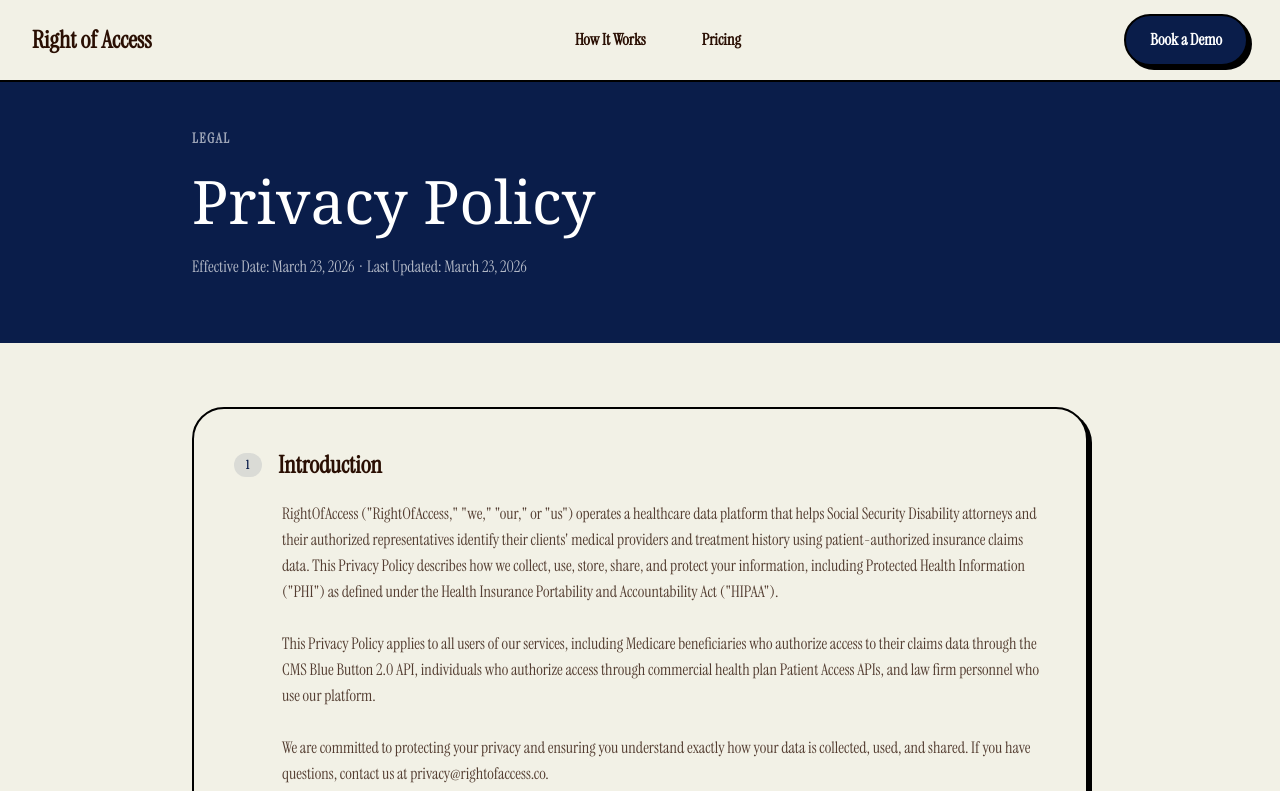
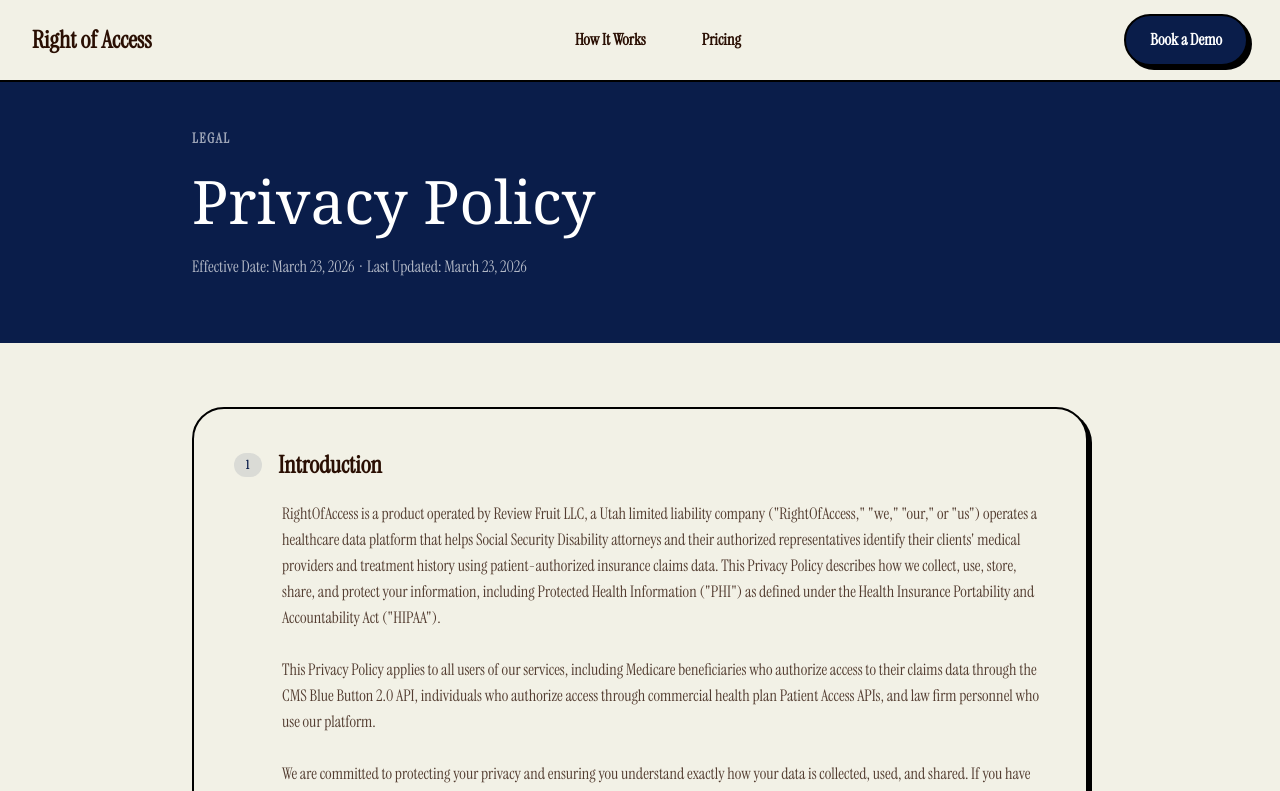
Before and after one commit to mosaxton/v0-right-of-access-marketing-site, a Next.js app: page /privacy in a window 1280 px wide. Shown: the top 791 px of the page. Built offline with nearby package versions, Linux system fonts and the light colour scheme.

Commit message:
docs: add legal entity to privacy policy intro
Update /privacy page to include legal entity info first.

```diff
--- a/app/privacy/page.tsx
+++ b/app/privacy/page.tsx
@@ -11,7 +11,7 @@ const sections = [
   {
     number: "1",
     title: "Introduction",
-    content: `RightOfAccess ("RightOfAccess," "we," "our," or "us") operates a healthcare data platform that helps Social Security Disability attorneys and their authorized representatives identify their clients' medical providers and treatment history using patient-authorized insurance claims data. This Privacy Policy describes how we collect, use, store, share, and protect your information, including Protected Health Information ("PHI") as defined under the Health Insurance Portability and Accountability Act ("HIPAA").
+    content: `RightOfAccess is a product operated by Review Fruit LLC, a Utah limited liability company ("RightOfAccess," "we," "our," or "us") operates a healthcare data platform that helps Social Security Disability attorneys and their authorized representatives identify their clients' medical providers and treatment history using patient-authorized insurance claims data. This Privacy Policy describes how we collect, use, store, share, and protect your information, including Protected Health Information ("PHI") as defined under the Health Insurance Portability and Accountability Act ("HIPAA").
 
 This Privacy Policy applies to all users of our services, including Medicare beneficiaries who authorize access to their claims data through the CMS Blue Button 2.0 API, individuals who authorize access through commercial health plan Patient Access APIs, and law firm personnel who use our platform.
 
```
